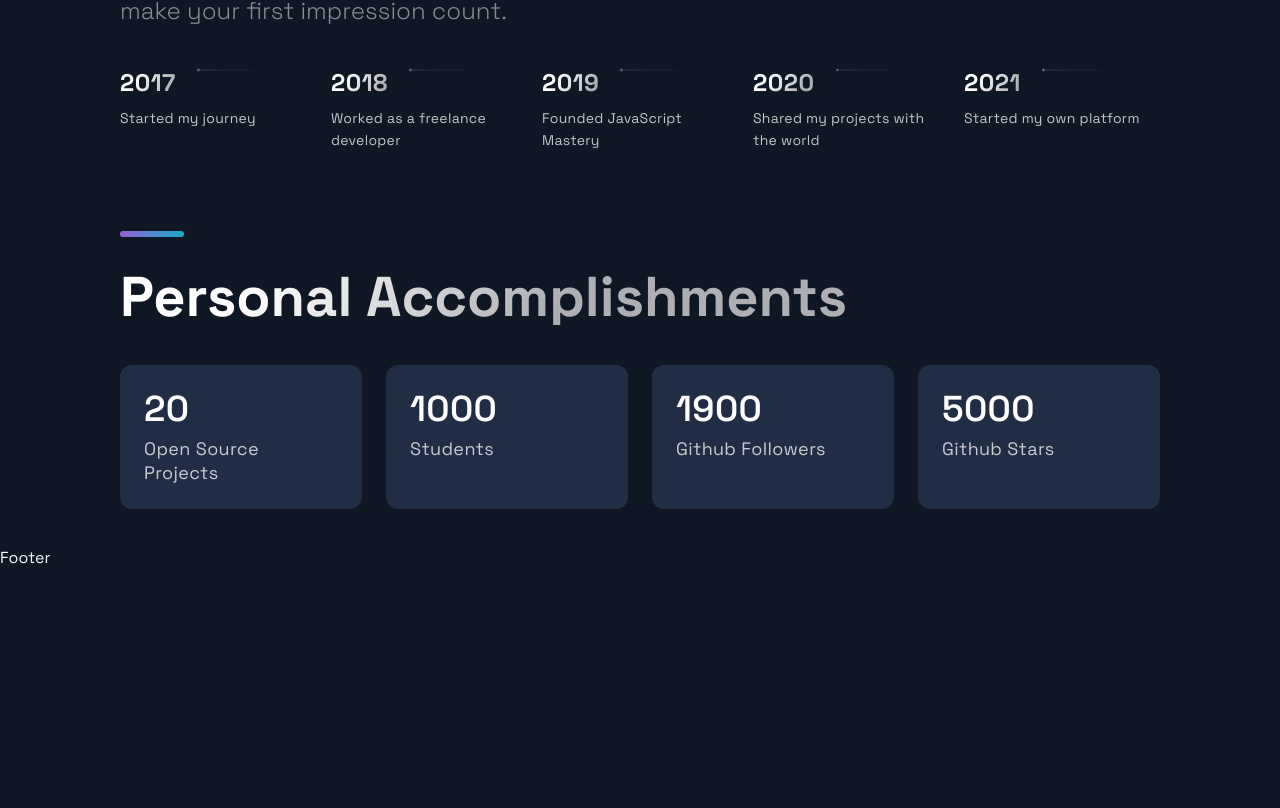
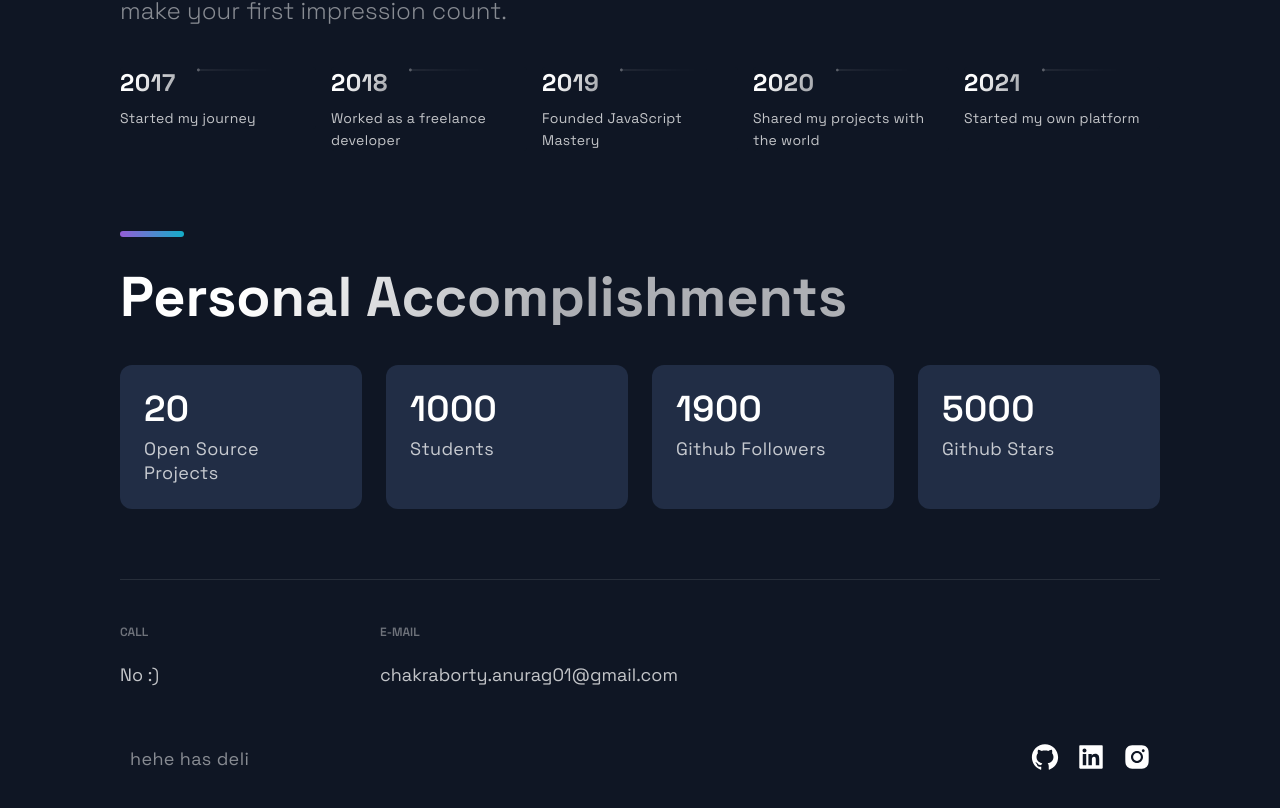
Before and after one commit to anuragc2001/portfolio_website_v2, a Next.js app: page / in a window 1280 px wide. Shown: the part 2859-3667 px from the top of the page. Before the commit the page ends 3427 px from the top, so only its background shows below. Built offline with nearby package versions, Linux system fonts and the light colour scheme.

Commit message:
footer section added

```diff
--- a/src/components/Footer/Footer.js
+++ b/src/components/Footer/Footer.js
@@ -4,11 +4,38 @@
 import { SocialIcons } from '../Header/HeaderStyles';
 import { CompanyContainer, FooterWrapper, LinkColumn, LinkItem, LinkList, LinkTitle, Slogan, SocialContainer, SocialIconsContainer } from './FooterStyles';
 
+const emoji = 'No :)'
+
 const Footer = () => {
   return (
-    <div>
-      Footer
-    </div>
+    <FooterWrapper>
+      <LinkList>
+        <LinkColumn>
+          <LinkTitle>Call</LinkTitle>
+          <LinkItem href='no'>{emoji}</LinkItem>
+        </LinkColumn>
+        <LinkColumn>
+          <LinkTitle>E-mail</LinkTitle>
+          <LinkItem href='mailto:chakraborty.anurag01@gmail.com'>chakraborty.anurag01@gmail.com</LinkItem>
+        </LinkColumn>
+      </LinkList>
+      <SocialIconsContainer>
+        <CompanyContainer>
+          <Slogan>hehe has deli</Slogan>
+        </CompanyContainer>
+        <SocialContainer>
+          <SocialIcons href='https://github.com'>
+            <AiFillGithub size='3rem' />
+          </SocialIcons>
+          <SocialIcons href='https://linkedin.com'>
+            <AiFillLinkedin size='3rem' />
+          </SocialIcons>
+          <SocialIcons href='https://instagram.com'>
+            <AiFillInstagram size='3rem' />
+          </SocialIcons>
+        </SocialContainer>
+      </SocialIconsContainer>
+    </FooterWrapper>
   );
 };
 
```
